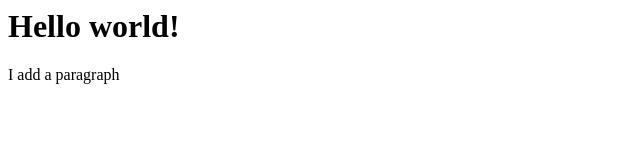
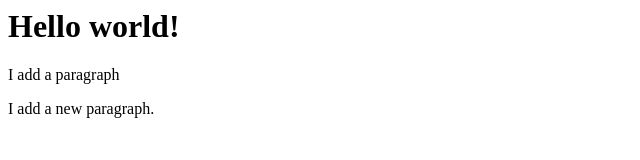
Before and after one commit to tanck09/newGitTest, a plain HTML site: page index.html in a window 1280 px wide. Shown: the whole page, without its empty margins (0-640 px from the left). Drawn offline with Linux system fonts and the light colour scheme.

Commit message:
CK added a new paragraph

```diff
--- a/index.html
+++ b/index.html
@@ -7,6 +7,7 @@
         Hello world!
     </h1>
 	<p>I add a paragraph</p>
+	<p>I add a new paragraph.</p>
 	<script src="main.js"></script>
 </body>
 </html>
```
